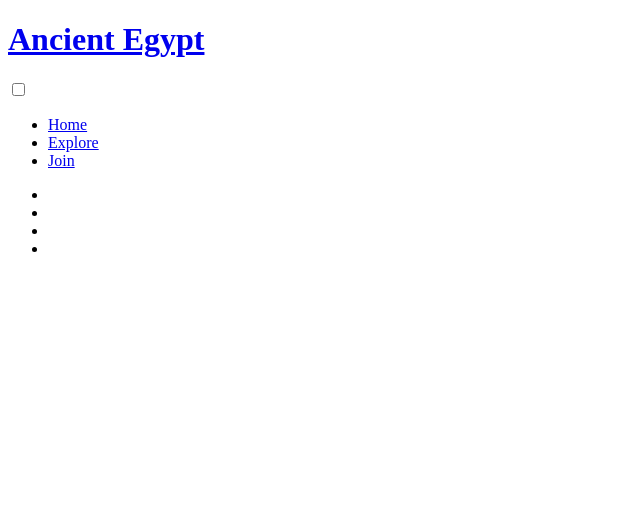
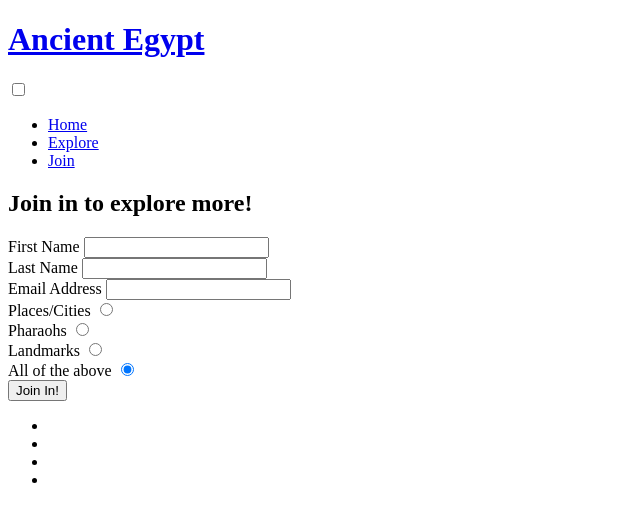
Before and after one commit to Beeden17/ancient-egypt-pp1, a plain HTML site: page join.html in a window 1280 px wide. Shown: the whole page, without its empty margins (0-640 px from the left). Drawn offline with Linux system fonts and the light colour scheme.

Commit message:
adding the form to join.html

```diff
--- a/join.html
+++ b/join.html
@@ -58,7 +58,88 @@
     </header>
     <!-- Main content -->
     <main>
-      <section></section>
+      <section>
+        <form
+          id="join-form"
+          method="POST"
+          action="https://formdump.codeinstitute.net"
+        >
+          <h2>
+            <i class="fa-solid fa-door-open"></i> Join in to explore more!
+          </h2>
+          <label for="first_name">First Name</label>
+          <input
+            type="text"
+            name="first_name"
+            id="first_name"
+            class="text-input"
+            required
+          />
+          <br />
+          <label for="last_name">Last Name</label>
+          <input
+            type="text"
+            nam="last_name"
+            id="last_name"
+            class="text-input"
+            required
+          />
+          <br />
+          <label for="email_address">Email Address</label>
+          <input
+            type="email"
+            name="email_address"
+            id="email_address"
+            class="text-input"
+            required
+          />
+          <br />
+          <div class="radio-buttons">
+            <div>
+              <label for="places-cities">Places/Cities</label>
+              <input
+                type="radio"
+                name="topic_preference"
+                id="places-cities"
+                value="places-cities"
+                required
+              />
+            </div>
+            <div>
+              <label for="pharaohs">Pharaohs</label>
+              <input
+                type="radio"
+                name="topic_preference"
+                id="pharaohs"
+                value="pharaohs"
+                required
+              />
+            </div>
+            <div>
+              <label for="landmarks">Landmarks</label>
+              <input
+                type="radio"
+                name="topic_preference"
+                id="landmarks"
+                value="landmarks"
+                required
+              />
+            </div>
+            <div>
+              <label for="all">All of the above</label>
+              <input
+                type="radio"
+                name="topic_preference"
+                id="all"
+                value="all"
+                required
+                checked
+              />
+            </div>
+          </div>
+          <button type="submit" class="join-button">Join In!</button>
+        </form>
+      </section>
     </main>
     <!-- Footer -->
     <footer>
```
